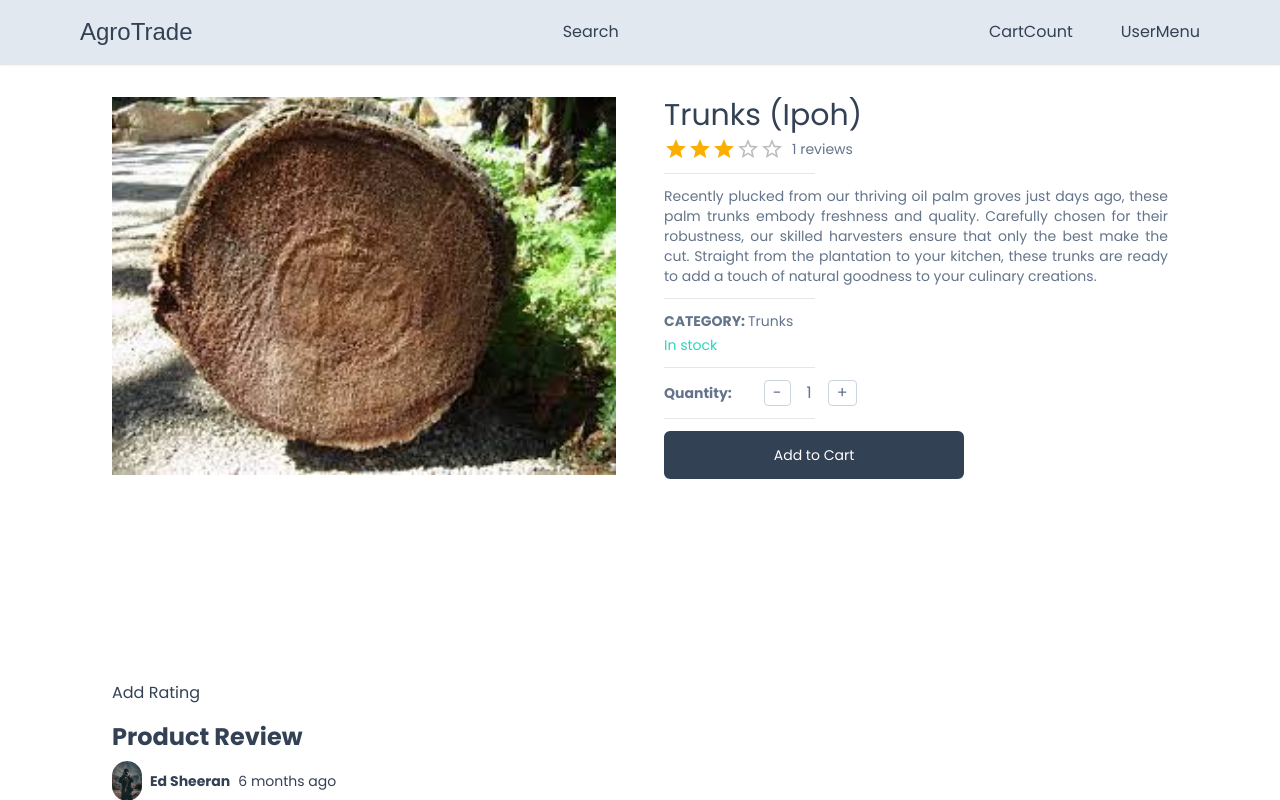
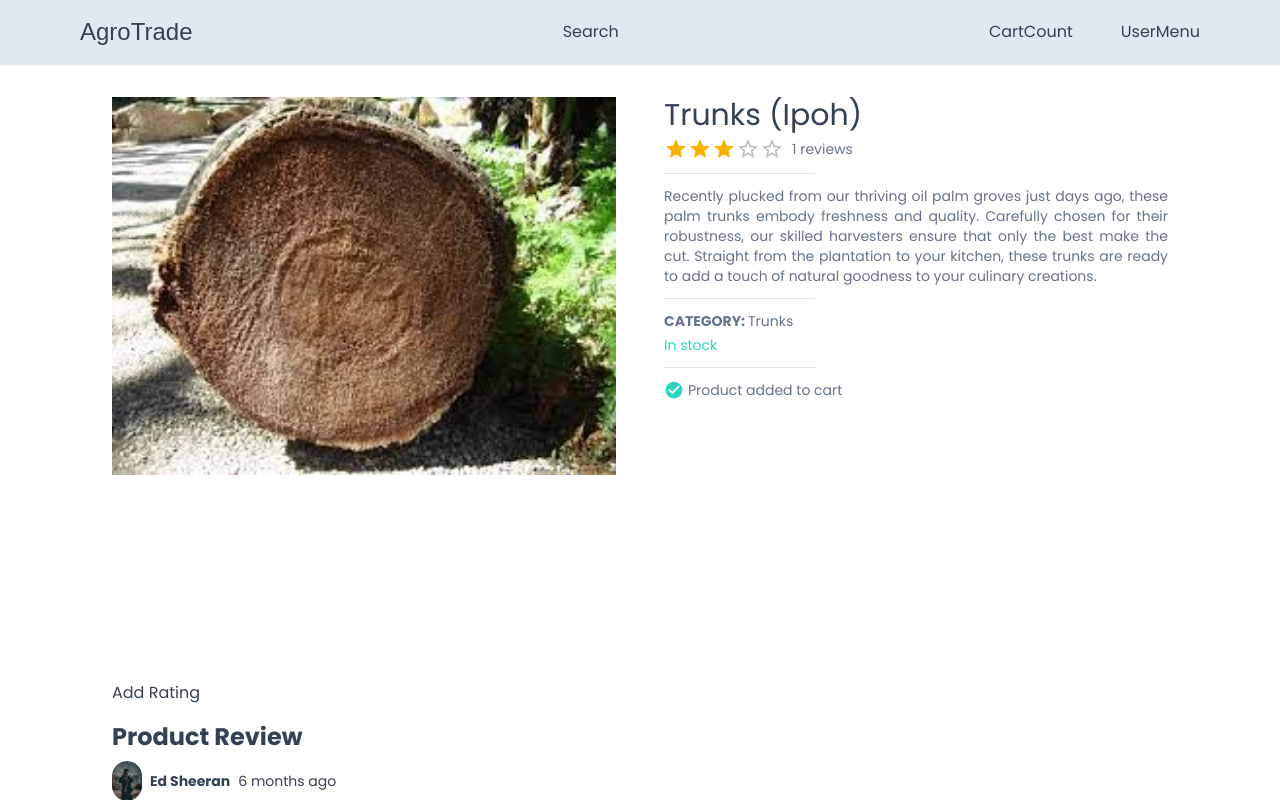
Before and after one commit to Angeline0210/TTP-AgroTrade, a Next.js app: page /product/1 in a window 1280 px wide. Both pictures are taken after a click on the button "Add to Cart". Shown: the top 800 px of the page. Built offline with nearby package versions, Linux system fonts and the light colour scheme; a web font is replaced by a local one.

Commit message:
shows product added to cart msg

```diff
--- a/app/components/Button.tsx
+++ b/app/components/Button.tsx
@@ -23,6 +23,7 @@ const Button:React.FC<ButtonProps>= ({
     onClick,
 }) => {
     return (<button
+    onClick={onClick}
     disabled={disabled}
     className={`
     disabled:opacity-70
--- a/app/layout.tsx
+++ b/app/layout.tsx
@@ -3,6 +3,7 @@ import type { Metadata } from 'next'
 import { Poppins } from 'next/font/google'
 import NavBar from './components/nav/NavBar'
 import Footer from './components/footer/footer'
+import CartProvider from '@/providers/CartProvider'
 
 const poppins = Poppins({ subsets: ['latin'],weight:['400','700'] })
 
@@ -19,11 +20,14 @@ export default function RootLayout({
   return (
     <html lang="en">
       <body className={`${poppins.className} text-slate-700`}>
-        <div className="flex flex-col min-h-screen">
-          <NavBar/>
-          <main className="flex-grow">{children}</main>
-          <Footer/>
-        </div>
+        <CartProvider>
+          <div className="flex flex-col min-h-screen">
+            <NavBar/>
+            <main className="flex-grow">{children}</main>
+            <Footer/>
+          </div>
+        </CartProvider>
+
 
         </body>
     </html>
--- a/app/product/[productId]/ListRating.tsx
+++ b/app/product/[productId]/ListRating.tsx
@@ -16,7 +16,7 @@ const ListRating:React.FC<ListRatingProps> = ({product})=> {
         <div className="text-sm mt-2">
             {product.reviews && product.reviews.map((review:any)=>{
                 return (
-                <div key={review.id} className="max-w-300px">
+                <div key={review.id} className="max-w-[300px]">
                     <div className="flex gap-2 items-center">
                         <Avatar src={review?.user.image && review?.user.image.length > 0 ? review?.user.image[0].src : ""} />
 
--- a/app/product/[productId]/ProductDetails.tsx
+++ b/app/product/[productId]/ProductDetails.tsx
@@ -1,9 +1,11 @@
 'use client';
 import SetQuantity from "@/app/components/products/SetQuantity";
 import {Rating} from "@mui/material";
-import {useCallback,useState} from 'react';
+import {useCallback,useEffect,useState} from 'react';
 import Button from "@/app/components/Button";
 import ProductImage from "@/app/components/products/ProductImage";
+import { useCart } from "@/hooks/useCart";
+import { MdCheckCircle } from "react-icons/md";
 
 interface ProductDetailsProps{
     product:any
@@ -28,6 +30,9 @@ const Horizontal=()=>{
 }
 
 const ProductDetails: React.FC<ProductDetailsProps>=({product})=>{
+    const {handleAddProductToCart,cartProducts}=useCart()
+    // const {cartTotalQty}=useCart()
+    const[isProductInCart,setIsProductInCart]=useState(false);
     const productRating= product.reviews.reduce((acc:number,item:any)=>item.rating +acc, 0) /product.reviews.length
     const [cartProduct, setCartProduct]=useState<CartProductType>({
         id: product.id,
@@ -39,6 +44,18 @@ const ProductDetails: React.FC<ProductDetailsProps>=({product})=>{
         price:product.price,
 
     })
+
+    console.log(cartProducts);
+
+    useEffect(()=>{
+        setIsProductInCart(false)
+        if(cartProducts){
+            const existingIndex=cartProducts.findIndex((item:any)=>item.id===product.id)
+            if(existingIndex >-1){
+                setIsProductInCart(true);
+            }
+        }
+    },[cartProducts]);
 
     const handleQtyIncrease = useCallback(() => {
         setCartProduct((prev) => {
@@ -97,6 +114,15 @@ const ProductDetails: React.FC<ProductDetailsProps>=({product})=>{
                 </div>
                 <div className={product.inStock ? "text-teal-400" : "text-rose-400"}>{product.inStock ? 'In stock' : 'Out of stock'}</div>
                 <Horizontal/>
+
+                {isProductInCart? (
+                <>
+                <p className="mb-2 text-slate-500 flex item-center gap-1">
+                    <MdCheckCircle className="text-teal-400" size={20} />
+                    <span>Product added to cart</span>
+                </p>
+                </>):(
+                <>
                     <SetQuantity cartProduct={cartProduct}
                     handleQtyIncrease={handleQtyIncrease}
                     handleQtyDecrease={handleQtyDecrease}
@@ -104,9 +130,10 @@ const ProductDetails: React.FC<ProductDetailsProps>=({product})=>{
                     <Horizontal/>
                     <div className="max-w-[300px]">
                         <Button
-                    label="Add to Cart" onClick={()=>
-                    {}} />
+                        label="Add to Cart" onClick={()=> handleAddProductToCart(cartProduct)} />
                     </div>
+                </>)}
+
             </div>
         </div>
     );
--- /dev/null
+++ b/hooks/useCart.tsx
@@ -0,0 +1,48 @@
+import { CartProductType } from "@/app/product/[productId]/ProductDetails";
+import { createContext, useCallback, useContext,useState } from "react";
+
+type CartContextType={
+    cartTotalQty:number;
+    cartProducts:CartProductType[] |null;
+    handleAddProductToCart:(product:CartProductType)=> void
+}
+
+export const CartContext=createContext<CartContextType |null>(null);
+
+interface Props{
+    [propName:string]:any;
+}
+
+export const CartContextProvider=(props:Props)=>{
+    const [cartTotalQty, setCartTotalQty]=useState(10);
+    const [cartProducts, setCartProducts]= useState<CartProductType[] | null>(null)
+
+    const handleAddProductToCart=useCallback((product:CartProductType)=>{
+        setCartProducts((prev)=>{
+            let updatedCart;
+            if(prev){
+                updatedCart=[...prev,product]
+            } else{
+                updatedCart=[product]
+            }
+            return updatedCart;
+        })
+    },[]);
+
+    const value={
+        cartTotalQty,
+        cartProducts,
+        handleAddProductToCart
+    }
+    return <CartContext.Provider value={value} {...props}/>
+}
+
+export const useCart=()=>{
+    const context=useContext(CartContext);
+
+    if (context===null){
+        throw new Error("useCart must be used within a CartContextProvider")
+    }
+
+    return context
+}
--- /dev/null
+++ b/providers/CartProvider.tsx
@@ -0,0 +1,13 @@
+'use client'
+
+import { CartContextProvider } from "@/hooks/useCart";
+
+interface CartProviderProps{
+    children: React.ReactNode
+}
+
+const CartProvider:React.FC<CartProviderProps> = ({children}) => {
+    return ( <CartContextProvider>{children}</CartContextProvider> );
+}
+
+export default CartProvider;
```
Lines whose indentation alone changed are shown as unchanged.
